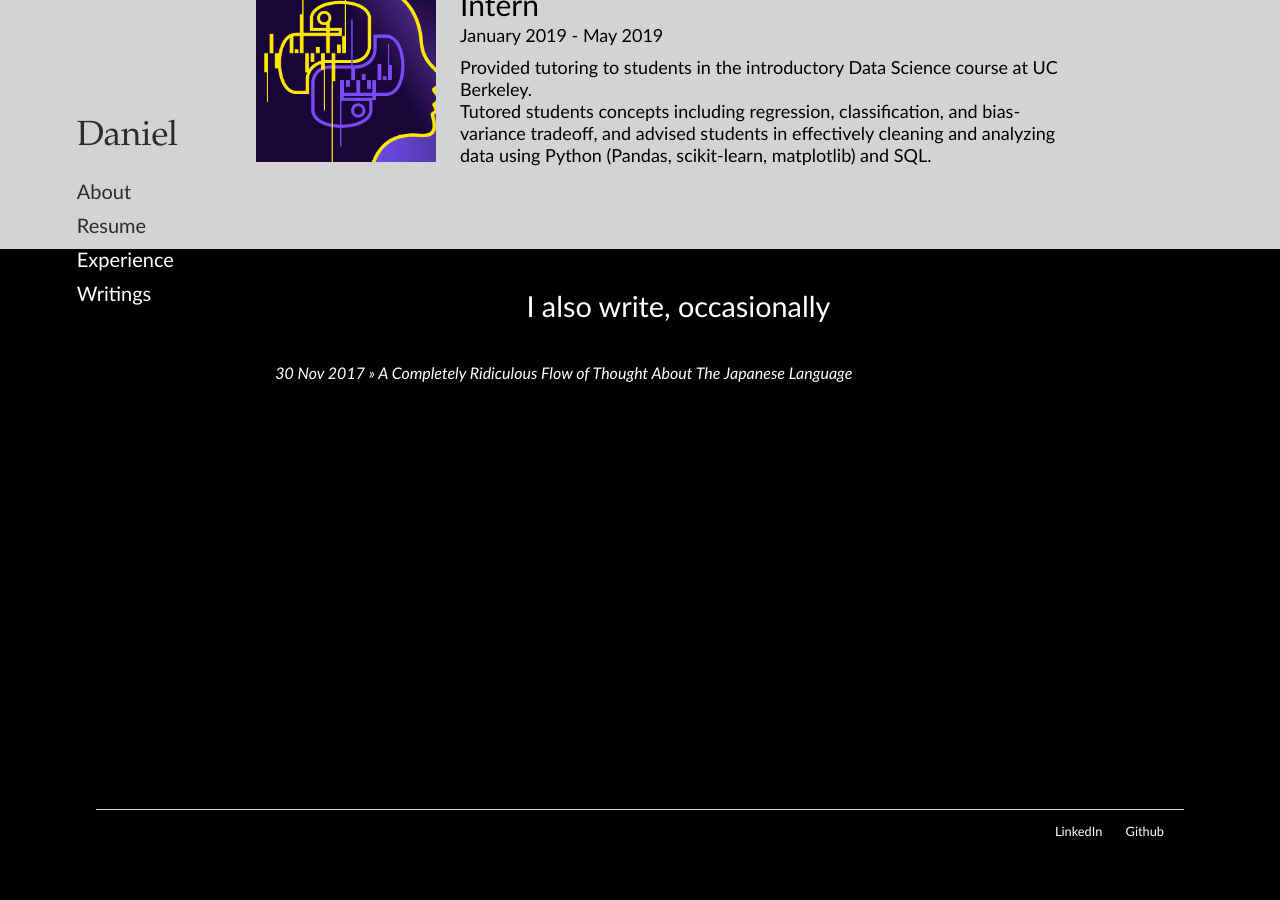
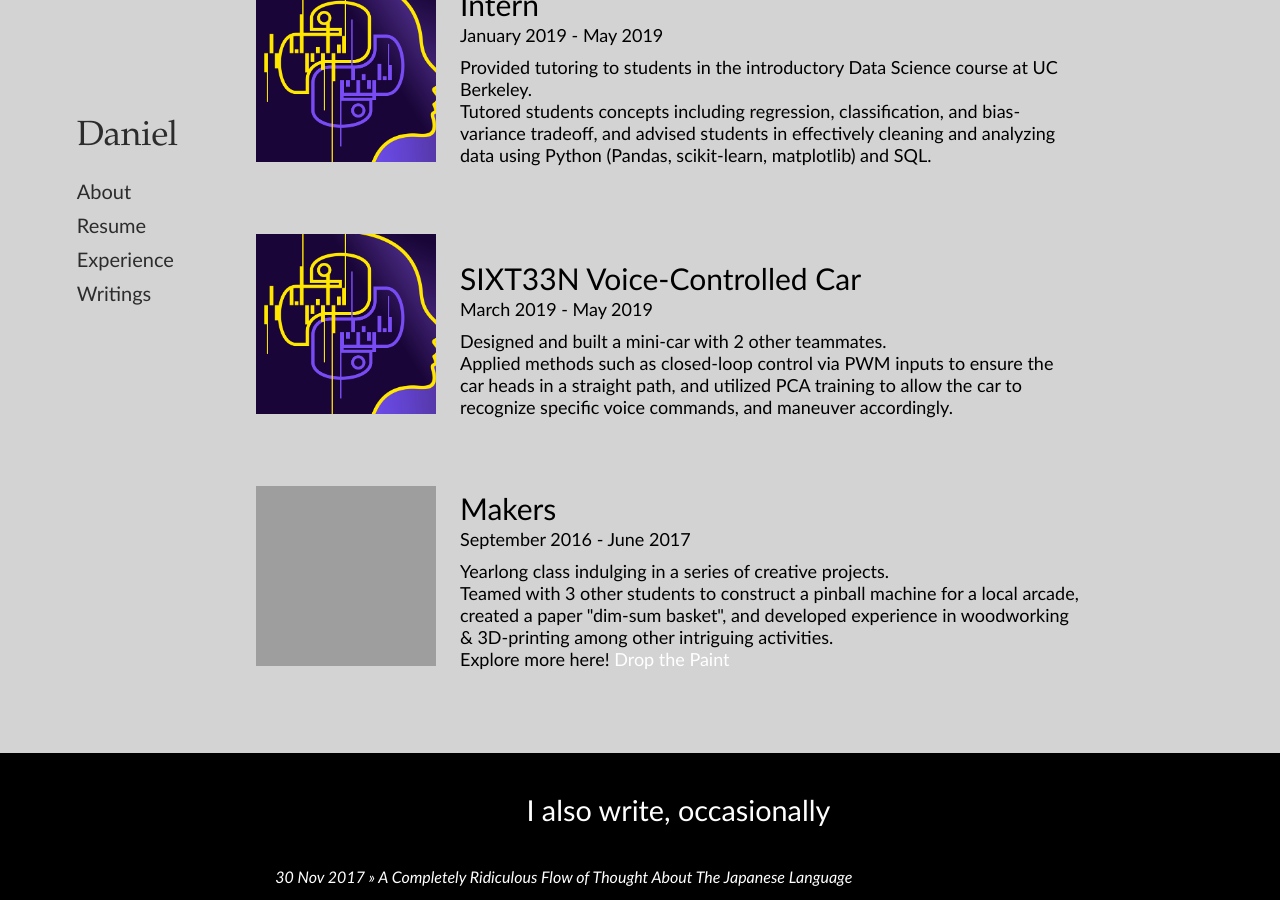
Before and after one commit to Calculasians/calculasians.github.io, a Jekyll site: the page built from index.html, in a window 1280 px wide and 900 px high, scrolled down 3050 px. Built offline with Jekyll 4.4.1, drawn with Linux system fonts in a browser that asks for light colours; before the commit the page ends 3901 px from its top, so only the background shows below that; grey boxes are pictures that could not be loaded.

Commit message:
Update index.html

```diff
--- a/index.html
+++ b/index.html
@@ -79,6 +79,48 @@ title: A Website in the Making
 			</div>
 		</div>
 	</div>
+
+	<div id="proj-box">
+		<div id="proj-pic">
+			<img class="resize" src="../calculasians.github.io/PythonMLPandas-facebook.png">
+		</div>
+		<div id="proj-desc-box">
+			<div id="proj-header">
+				SIXT33N Voice-Controlled Car
+			</div>
+			<div id="proj-time">
+				March 2019 - May 2019
+			</div>
+			<div id="proj-desc">
+				Designed and built a mini-car with 2 other teammates. <br />
+				Applied methods such as closed-loop
+				control via PWM inputs to ensure the car heads in a straight path, and
+				utilized PCA training to
+				allow the car to recognize specific voice commands, and maneuver accordingly.
+			</div>
+		</div>
+	</div>
+
+	<div id="proj-box">
+		<div id="proj-pic">
+			<img class="resize" src="https://techhub.osu.edu/sites/default/files/styles/image_style_small/public/tile-images/techhub-explore-3d-printing.png?itok=vdhylkOm">
+		</div>
+		<div id="proj-desc-box">
+			<div id="proj-header">
+				Makers
+			</div>
+			<div id="proj-time">
+				September 2016 - June 2017
+			</div>
+			<div id="proj-desc">
+				Yearlong class indulging in a series of creative projects. <br />
+				Teamed with 3 other students to construct a pinball machine for a local arcade,
+				created a paper "dim-sum basket", and developed experience in woodworking &
+				3D-printing among other intriguing activities. <br />
+				Explore more here! <a href="http://dropthepaint.weebly.com/productions.html">Drop the Paint</a>
+			</div>
+		</div>
+	</div>
 </div>
 
 <div id="writings-page">
```
